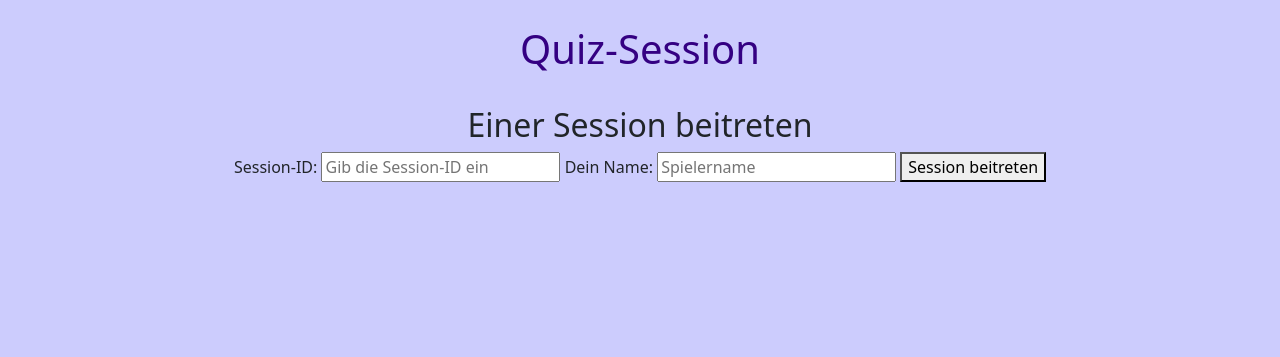
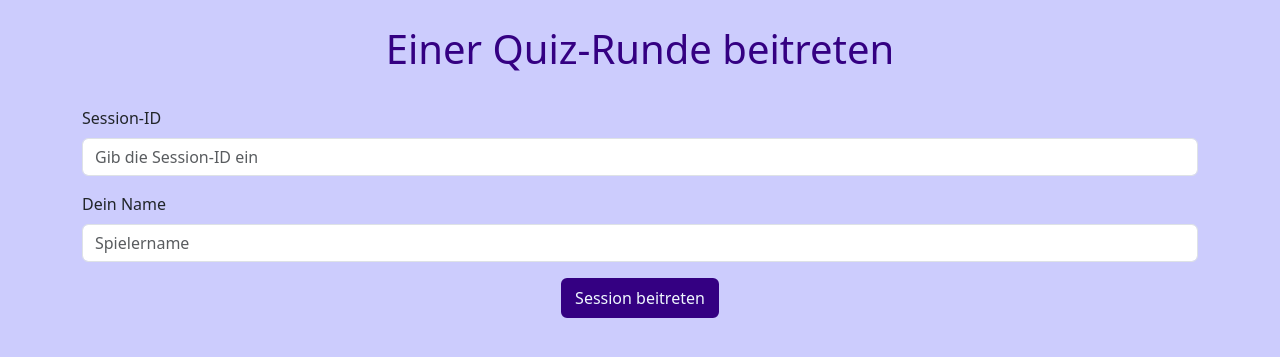
Before and after one commit to sebastianseidel24/QuizMeister, a Flask app: page /playquiz in a window 1280 px wide. Shown: the part 56-413 px from the top of the page. Run offline with Flask 3, Linux system fonts and the light colour scheme; some libraries are stand-ins or nearby versions.

Commit message:
updates on hostquiz and playquiz

```diff
--- a/quizzy.py
+++ b/quizzy.py
@@ -207,23 +207,7 @@ def editquiz(quiz_id):
         return render_template("editquiz.html", quiz=quiz, questions=questions)
 
 #Sessions-Logik
-sessions = [{"session_id": "1234", "players": {}}]
-
-
-# @app.route('/joinquiz', methods=["GET", "POST"])
-# def joinquiz():
-#     if request.method == "POST":
-#         session_id = request.form.get("session_id")
-#         playername = request.form.get("playername")
-#         for session in sessions:
-#             if session_id == session["session_id"]:
-#                 session["players"].append(playername)
-#                 print(f"{playername} ist Session {session_id} beigetreten.")
-#                 print(sessions)
-#                 return redirect(url_for("playquiz", session_id=session_id, playername=playername))
-#             else:
-#                 print("Beitritt zur Session fehlgeschlagen.")
-#     return render_template("joinquiz.html")
+sessions = [{"session_id": None, "quiz_id": None, "players": {}}]
 
 
 @app.route('/hostquiz/<int:quiz_id>')
@@ -259,34 +243,54 @@ def handle_connect():
 
 
 @socketio.on("host_session")
-def handle_host_session(session_id):
+def handle_host_session(quiz_name, session_id):
     session_unavailable = False
     for session in sessions:
         if session_id == session["session_id"]:
             print(f"Session {session_id} existiert bereits.")
             session_unavailable = True
     if(session_unavailable == False):
-        sessions.append({"session_id": session_id, "players": {}})
-        print(f"Host hat Session {session_id} erstellt.")
+        sessions.append({"session_id": session_id, "quiz_name": quiz_name, "players": {}})
+        print(f"Host hat Session {session_id} für Quiz mit ID {quiz_name} erstellt.")
         print(sessions)
 
 
 
 @socketio.on("player_join")
 def handle_player_join(session_id, playername):
+
+    # Hier noch prüfen, ob playername bereits existiert
+
     session_unavailable = True
     player_id = request.sid
     for session in sessions:
         if session_id == session["session_id"]:
             session["players"][player_id] = playername
             session_unavailable = False
+            quiz_name = session["quiz_name"]
             print(f"{playername} mit ID: {player_id} ist Session {session_id} beigetreten.")
             print(sessions)
-            emit("new_player", (session_id, playername), broadcast=True)
+            emit("new_player", (quiz_name, session_id, playername), broadcast=True)
     if(session_unavailable):
         emit("session_unavailable", session_id, broadcast=False)
         print(f"Beitritt von {playername} zu Session {session_id} fehlgeschlagen.")
 
+
+@socketio.on("ask_question")
+def handle_question(quiz_id, question_id):
+    with sqlite3.connect('quizzy.db') as con:
+        cur = con.cursor()
+
+        # Frage-Daten laden
+        cur.execute("SELECT * FROM questions WHERE quiz_id = (?) AND question_id = (?)", (quiz_id, question_id))
+        question = cur.fetchone()
+
+        question_text = question[2]
+        category = question[3]
+        points = question[7]
+        image = question[5]
+
+    emit("send_question", (question_id, question_text, category, points, image), broadcast=True)
 
 
 @socketio.on("submit_answer")
--- a/static/style.css
+++ b/static/style.css
@@ -27,7 +27,7 @@ ul {
 
 .btn-primary:hover {
     background-color: rgb(52, 0, 130);
-    border-color: rgb(52, 0, 130);
+    border-color: #ccccfd;
     font-weight: 500;
 }
 
@@ -51,6 +51,22 @@ ul {
     border-color: rgb(111, 51, 201);
     font-weight: 500;
     border-width: 2px;
+}
+
+.btn-session {
+    background-color: rgb(52, 0, 130);
+    border-color: rgb(52, 0, 130);
+    font-weight: 500;
+    color: aliceblue;
+    border-width: 2px;
+}
+
+.btn-session:hover {
+    background-color: #ccccfd;
+    border-color: rgb(52, 0, 130);
+    border-width: 2px;
+    color: rgb(52, 0, 130);
+    font-weight: 500;
 }
 
 .btn-add {
@@ -144,20 +160,6 @@ a.card:hover h6 {
     color: rgba(240, 248, 255, 0.694) !important;
 }
 
-/*
-a {
-    display: inline-block;
-    padding: 10px 20px;
-    color: white;
-    background-color: #007bff;
-    text-decoration: none;
-    border-radius: 5px;
-    margin-top: 20px;
+.list-group-item {
+    background-color: aliceblue;
 }
-*/
-
-/*
-a:hover {
-    background-color: #0056b3;
-}
-*/
--- a/templates/playquiz.html
+++ b/templates/playquiz.html
@@ -6,26 +6,30 @@
 <body>
     {% include 'navbar.html' %}
 
-    <h1>Quiz-Session</h1>
+
 
     <div class="container text-center" id="new_session">
-        <h2>Einer Session beitreten</h2>
+        <h1>Einer Quiz-Runde beitreten</h1>
 
         <div id="alert_placeholder"></div>
 
-        <label for="session_id">Session-ID:</label>
-        <input type="text" id="session_id" name="session_id" placeholder="Gib die Session-ID ein" required>
-
-        <label for="playername">Dein Name:</label>
-        <input type="text" id="playername" name="playername" placeholder="Spielername" required>
-
-        <button id="join_session_btn">Session beitreten</button>
+        <div class="mb-3 text-start">
+            <label class="form-label" for="session_id">Session-ID</label>
+            <input class="form-control" type="text" id="session_id" name="session_id"
+                placeholder="Gib die Session-ID ein" required>
+        </div>
+        <div class="mb-3 text-start">
+            <label class="form-label" for="playername">Dein Name</label>
+            <input class="form-control" type="text" id="playername" name="playername" placeholder="Spielername"
+                required>
+        </div>
+        <button class="btn btn-session" id="join_session_btn">Session beitreten</button>
 
     </div>
 
 
     <div class="container text-center" id="active_session" style="display: none;">
-        <h2>Hier wird das laufende Quiz angezeigt</h2>
+        <h1 id="quiz_name"></h1>
         <p>Session-ID: <span id="active_session_id"></span></p>
         <p>Spielername: <span id="active_playername"></span></p>
         <input type="text" id="answer" placeholder="Deine Antwort" required>
@@ -50,9 +54,10 @@
             socket.emit("player_join", session_id, playername);
         })
 
-        socket.on("new_player", function (session_id, playername) {
+        socket.on("new_player", function (quiz_name, session_id, playername) {
             document.getElementById("active_session").style.display = "block";
             document.getElementById("new_session").style.display = "none";
+            document.getElementById("quiz_name").innerText = "- " + quiz_name + " -";
         })
 
         socket.on("session_unavailable", function (session_id) {
@@ -63,6 +68,11 @@
                 Session-ID ${session_id} ist nicht vergeben!
             </div>
             `
+        })
+
+        socket.on("send_question", function (question_id, question_text, category, points, image) {
+            //Logik, wenn Frage ankommt
+
         })
 
         document.getElementById("answer_submit_btn").addEventListener("click", function () {
```
Also changed, not shown: templates/hostquiz.html (+63 -10 lines).
